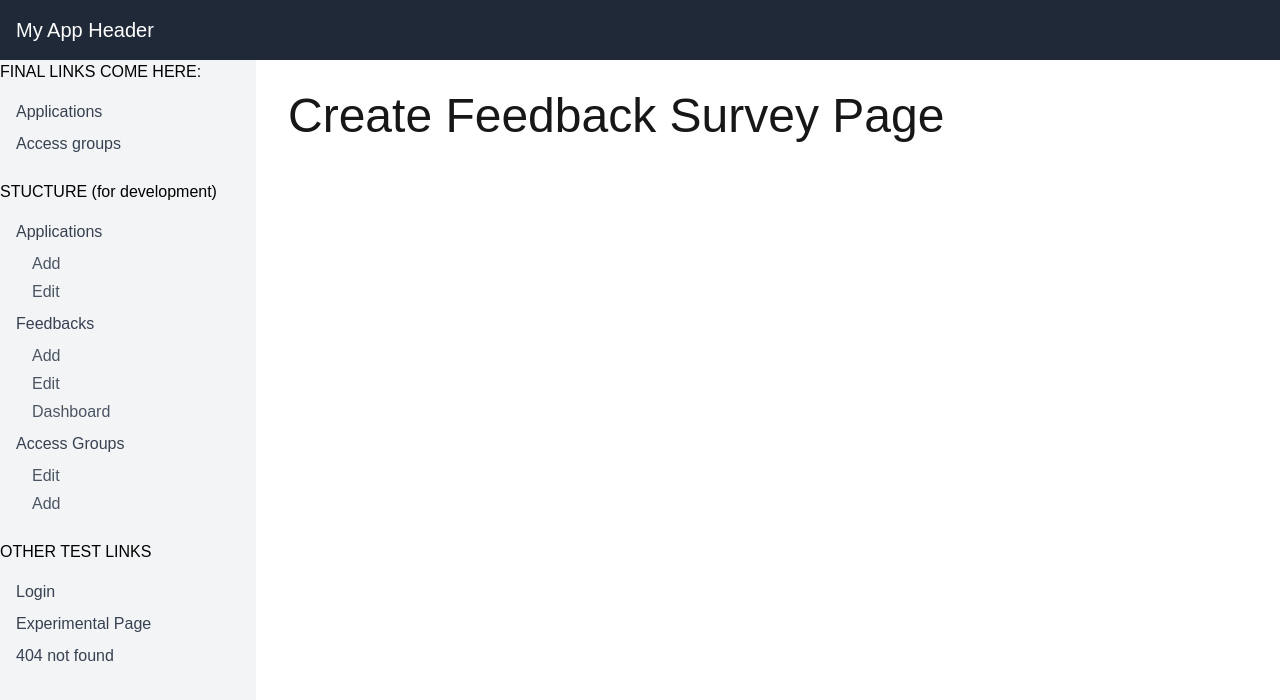
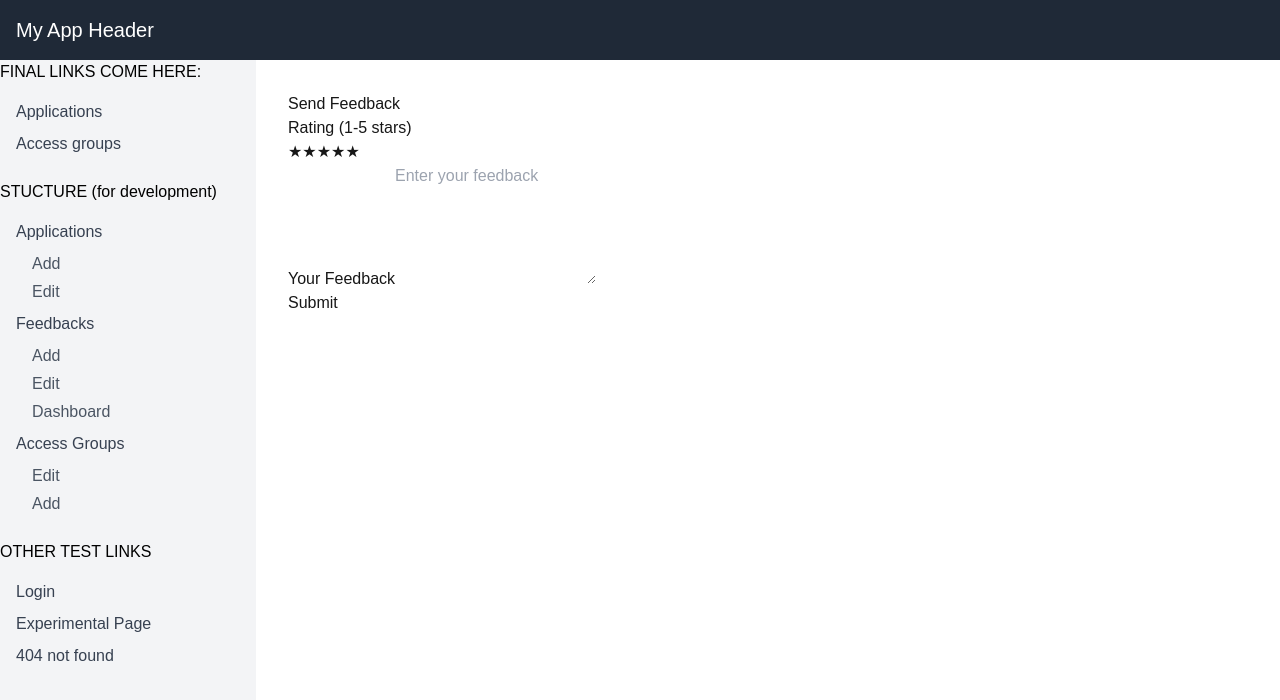
Before and after one commit to eminsamed/FeedHub, a Next.js app: page /feedbacks/add in a window 1280 px wide. Shown: the top 700 px of the page. Built offline with nearby package versions, Linux system fonts and the light colour scheme.

Commit message:
Integrated feedback form from local feedback.html into app/feedbacks/add/page.tsx

```diff
--- a/app/feedbacks/add/page.tsx
+++ b/app/feedbacks/add/page.tsx
@@ -1,9 +1,59 @@
 "use client";
 
+import { useState } from "react";
+
 export default function Page() {
+  const [rating, setRating] = useState<number>(0);
+  const [feedbackText, setFeedbackText] = useState<string>("");
+
+  const handleSubmit = (event: React.FormEvent) => {
+    event.preventDefault();
+    if (rating === 0 || feedbackText === "") {
+      alert("Please provide a rating and feedback.");
+    } else {
+      alert(`Feedback submitted successfully!\nRating: ${rating}\nFeedback: ${feedbackText}`);
+    }
+  };
+
+  const handleStarClick = (value: number) => {
+    setRating(value);
+  };
+
   return (
-    <div>
-      <h1 className="text-5xl">Create Feedback Survey Page</h1>
+    <div className="feedback-container">
+      <h2>Send Feedback</h2>
+      <form id="feedbackForm" onSubmit={handleSubmit}>
+        <div className="form-group">
+          <label htmlFor="rating">Rating (1-5 stars)</label>
+          <div id="starRating" className="stars">
+            {[1, 2, 3, 4, 5].map((value) => (
+              <span
+                key={value}
+                className={`star ${rating >= value ? "selected" : ""}`}
+                onClick={() => handleStarClick(value)}
+              >
+                ★
+              </span>
+            ))}
+          </div>
+          <input type="hidden" id="rating" name="rating" value={rating} />
+        </div>
+        <div className="form-group">
+          <label htmlFor="feedback">Your Feedback</label>
+          <textarea
+            id="feedback"
+            rows={5}
+            placeholder="Enter your feedback"
+            value={feedbackText}
+            onChange={(e) => setFeedbackText(e.target.value)}
+          />
+        </div>
+        <div className="form-group">
+          <button type="submit" className="submit-btn">
+            Submit
+          </button>
+        </div>
+      </form>
     </div>
   );
 }
```
